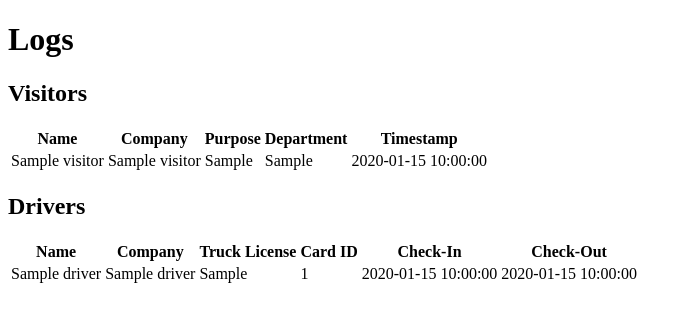
After one commit to revigor/visitor-alert, a Flask app: page /logs in a window 1280 px wide. The commit adds this page. Shown: the top 322 px of the page, without its empty margins (0-692 px from the left). Run offline with Flask 3, Linux system fonts and the light colour scheme; tables that the repository leaves empty hold one stand-in row (values such as "Sample post").

Commit message:
Add driver management page
Add driver check-in/check-out page for trucks coming to the warehouse. Check-out functionality still in process.

```diff
--- a/app.py
+++ b/app.py
@@ -1,133 +1,135 @@
 from flask import Flask, render_template, request, redirect, url_for, flash
-import requests
-import logging
+import qrcode
 import os
+from datetime import datetime
 from werkzeug.utils import secure_filename
+from flask_sqlalchemy import SQLAlchemy
 
 # Initialize Flask app
 app = Flask(__name__)
 app.secret_key = "your_secret_key_here"  # For flash messages
 
-# Configure logging
-logging.basicConfig(filename='app.log', level=logging.ERROR)
+# Configure database
+app.config["SQLALCHEMY_DATABASE_URI"] = "sqlite:///warehouse.db"  # Database file
+app.config["SQLALCHEMY_TRACK_MODIFICATIONS"] = False
+db = SQLAlchemy(app)
 
-# Configure upload folder
+# Configure logging. Might not be needed anymore.
 UPLOAD_FOLDER = os.path.join(os.path.dirname(__file__), "static/uploads")
-app.config["UPLOAD_FOLDER"] = UPLOAD_FOLDER
+QR_FOLDER = os.path.join(os.path.dirname(__file__), "static/qrcodes")
+os.makedirs(UPLOAD_FOLDER, exist_ok=True)
+os.makedirs(QR_FOLDER, exist_ok=True)
 
-# Ensure the upload directory exists
+# Configure upload folders
+UPLOAD_FOLDER = os.path.join(os.path.dirname(__file__), "static/uploads")
+QR_FOLDER = os.path.join(os.path.dirname(__file__), "static/qrcodes")
 os.makedirs(UPLOAD_FOLDER, exist_ok=True)
+os.makedirs(QR_FOLDER, exist_ok=True)
 
 # Allowed file extensions
 ALLOWED_EXTENSIONS = {"png", "jpg", "jpeg", "gif"}
 
-# SMTP2Go API Parameters
-SMTP2GO_API_URL = "https://api.smtp2go.com/v3/email/send"
-SMTP2GO_API_KEY = "api-43E83469CC704967918416A4701A050C"  # Replace with your SMTP2Go API key
-SENDER_EMAIL = 'jorge.prado@royalexpressinc.com'
-DEFAULT_DEPARTMENT_EMAIL = 'hr_TEST_@royalexpressinc.com'  # Default HR email
-
-# Function to check allowed file extensions
 def allowed_file(filename):
     return '.' in filename and filename.rsplit('.', 1)[1].lower() in ALLOWED_EXTENSIONS
 
-# Function to send email
-def send_email(recipient_email, visitor_name, company_name, purpose, department):
-    try:
-        # Prepare email data
-        email_data = {
-            "api_key": SMTP2GO_API_KEY,
-            "to": [recipient_email],
-            "sender": SENDER_EMAIL,
-            "subject": f"Visitor Notification - {visitor_name}",
-            "text_body": (
-                f"Visitor Name: {visitor_name}\n"
-                f"Company Name: {company_name}\n"
-                f"Purpose: {purpose}\n"
-                f"Department: {department}\n"
-            ),
-            "html_body": (
-                f"<p><strong>Visitor Name:</strong> {visitor_name}</p>"
-                f"<p><strong>Company Name:</strong> {company_name}</p>"
-                f"<p><strong>Purpose:</strong> {purpose}</p>"
-                f"<p><strong>Department:</strong> {department}</p>"
-            ),
-        }
+# --- DATABASE MODELS ---
+class Visitor(db.Model):
+    id = db.Column(db.Integer, primary_key=True)
+    name = db.Column(db.String(100), nullable=False)
+    company_name = db.Column(db.String(100), nullable=False)
+    purpose = db.Column(db.String(200), nullable=False)
+    department = db.Column(db.String(50), nullable=False)
+    photo_path = db.Column(db.String(200), nullable=True)
+    timestamp = db.Column(db.DateTime, default=datetime.utcnow)
 
-        if not visitor_name or not purpose or not company_name:
-            flash("All fields are required.", "danger")
-            return redirect(url_for("index"))
+class Driver(db.Model):
+    id = db.Column(db.Integer, primary_key=True)
+    name = db.Column(db.String(100), nullable=False)
+    company_name = db.Column(db.String(100), nullable=False)
+    truck_license = db.Column(db.String(50), nullable=False)
+    card_id = db.Column(db.String(50), unique=True, nullable=False)
+    check_in_time = db.Column(db.DateTime, default=datetime.utcnow)
+    check_out_time = db.Column(db.DateTime, nullable=True)
 
-        # Send email via SMTP2Go API
-        response = requests.post(SMTP2GO_API_URL, json=email_data)
+# --- ROUTES ---
+# Add routes for visitors, drivers, and logs as described earlier.
 
-        # Handle API response
-        if response.status_code == 200:
-            return True
-        else:
-            print(f"Failed to send email: {response.status_code}, {response.text}")
-            return False
-    except Exception as e:
-        print(f"Error sending email: {e}")
-        return False
-
-# Routes
+# Visitor Check-In Route (Existing)
 @app.route("/", methods=["GET", "POST"])
 def index():
     if request.method == "POST":
-        # Get form data
         visitor_name = request.form.get("visitor_name")
         company_name = request.form.get("company_name")
         purpose = request.form.get("purpose")
         department_choice = request.form.get("department")
+        photo = request.files.get("photo")
 
-        # Handle photo upload securely
-        photo = request.files.get("photo")
+        photo_path = None
         if photo and allowed_file(photo.filename):
-            try:
-                # Sanitize the filename
-                filename = secure_filename(photo.filename)
-                photo_path = os.path.join(app.config["UPLOAD_FOLDER"], filename)
-                logging.info(f"Attempting to save photo to: {photo_path}")
-                photo.save(photo_path)
-                logging.info(f"Photo saved to {photo_path}")
-            except Exception as e:
-                logging.error(f"Error saving photo: {e}")
-                flash("Failed to save the photo. Please try again.", "danger")
-                return redirect(url_for("index"))
-        elif photo:
-            flash("Invalid file type. Please upload a PNG, JPG, JPEG, or GIF file.", "danger")
-            return redirect(url_for("index"))
+            filename = secure_filename(photo.filename)
+            photo_path = os.path.join(app.config["UPLOAD_FOLDER"], filename)
+            photo.save(photo_path)
 
-        # Map department to email
-        department_emails = {
-            "1": "hr_TEST_@royalexpressinc.com",
-            "2": "revigor5@gmail.com",
-            "3": "maritza.canales@royalexpressinc.com",
-        }
-        department_names = {
-            "1": "HR",
-            "2": "IT",
-            "3": "Sales",
-            "4": "Other",
-        }
-        department_email = department_emails.get(department_choice, DEFAULT_DEPARTMENT_EMAIL)
+        department_names = {"1": "HR", "2": "IT", "3": "Sales", "4": "Other"}
         department_name = department_names.get(department_choice, "HR")
 
-        # Send email
-        email_sent = send_email(department_email, visitor_name, company_name, purpose, department_name)
+        visitor = Visitor(
+            name=visitor_name,
+            company_name=company_name,
+            purpose=purpose,
+            department=department_name,
+            photo_path=photo_path,
+        )
+        db.session.add(visitor)
+        db.session.commit()
 
-        if email_sent:
-            return redirect(url_for("success"))
-        else:
-            return redirect(url_for("error"))
-
+        flash(f"Visitor {visitor_name} checked in successfully!", "success")
+        return redirect(url_for("index"))
     return render_template("index.html")
 
-@app.route("/success")
-def success():
-    return render_template("success.html")
+# Driver Management Route
+@app.route("/drivers", methods=["GET", "POST"])
+def drivers():
+    if request.method == "POST":
+        driver_name = request.form.get("driver_name")
+        company_name = request.form.get("company_name")
+        truck_license = request.form.get("truck_license")
+        card_id = request.form.get("card_id")
 
-@app.route("/error")
-def error():
-    return render_template("error.html")
+        driver = Driver(
+            name=driver_name,
+            company_name=company_name,
+            truck_license=truck_license,
+            card_id=card_id,
+        )
+        db.session.add(driver)
+        db.session.commit()
+
+        flash(f"Driver {driver_name} checked in successfully!", "success")
+        return redirect(url_for("drivers"))
+
+    active_drivers = Driver.query.filter(Driver.check_out_time.is_(None)).all()
+    return render_template("drivers.html", drivers=active_drivers)
+
+# Driver Check-Out Route
+@app.route("/checkout/<card_id>", methods=["POST"])
+def checkout(card_id):
+    driver = Driver.query.filter_by(card_id=card_id).first()
+    if driver:
+        driver.check_out_time = datetime.utcnow()
+        db.session.commit()
+        flash(f"Driver with Card ID {card_id} checked out successfully!", "success")
+    else:
+        flash("Invalid Card ID. No driver found.", "danger")
+    return redirect(url_for("drivers"))
+
+# Logs Route
+@app.route("/logs")
+def logs():
+    visitors = Visitor.query.all()
+    drivers = Driver.query.all()
+    return render_template("logs.html", visitors=visitors, drivers=drivers)
+
+# --- MAIN ---
+if __name__ == "__main__":
+    app.run(debug=True)
--- /dev/null
+++ b/init_db.py
@@ -0,0 +1,6 @@
+from app import app, db
+
+# Push the app context
+with app.app_context():
+    db.create_all()
+    print("Database initialized successfully!")
--- a/templates/index.html
+++ b/templates/index.html
@@ -6,6 +6,12 @@
     <title>Visitor Form</title>
     <link rel="stylesheet" href="{{ url_for('static', filename='styles.css') }}">
 </head>
+
+<nav>
+    <a href="/">Visitor Check-In</a>
+    <a href="/drivers">Driver Management</a>
+</nav>
+
 <body>
     <div class="container">
         <h1>Welcome! Please fill out the visitor form.</h1>
--- /dev/null
+++ b/templates/logs.html
@@ -0,0 +1,63 @@
+<!DOCTYPE html>
+<html lang="en">
+<head>
+    <meta charset="UTF-8">
+    <meta name="viewport" content="width=device-width, initial-scale=1.0">
+    <title>Logs</title>
+</head>
+<body>
+    <div class="container">
+        <h1>Logs</h1>
+
+        <h2>Visitors</h2>
+        <table>
+            <thead>
+                <tr>
+                    <th>Name</th>
+                    <th>Company</th>
+                    <th>Purpose</th>
+                    <th>Department</th>
+                    <th>Timestamp</th>
+                </tr>
+            </thead>
+            <tbody>
+                {% for visitor in visitors %}
+                <tr>
+                    <td>{{ visitor.name }}</td>
+                    <td>{{ visitor.company_name }}</td>
+                    <td>{{ visitor.purpose }}</td>
+                    <td>{{ visitor.department }}</td>
+                    <td>{{ visitor.timestamp }}</td>
+                </tr>
+                {% endfor %}
+            </tbody>
+        </table>
+
+        <h2>Drivers</h2>
+        <table>
+            <thead>
+                <tr>
+                    <th>Name</th>
+                    <th>Company</th>
+                    <th>Truck License</th>
+                    <th>Card ID</th>
+                    <th>Check-In</th>
+                    <th>Check-Out</th>
+                </tr>
+            </thead>
+            <tbody>
+                {% for driver in drivers %}
+                <tr>
+                    <td>{{ driver.name }}</td>
+                    <td>{{ driver.company_name }}</td>
+                    <td>{{ driver.truck_license }}</td>
+                    <td>{{ driver.card_id }}</td>
+                    <td>{{ driver.check_in_time }}</td>
+                    <td>{{ driver.check_out_time }}</td>
+                </tr>
+                {% endfor %}
+            </tbody>
+        </table>
+    </div>
+</body>
+</html>
```
Also changed, not shown: static/styles.css (+16 -0 lines), templates/drivers.html (added, +122 -0 lines), instance/warehouse.db (added), warehouse.db (added).
